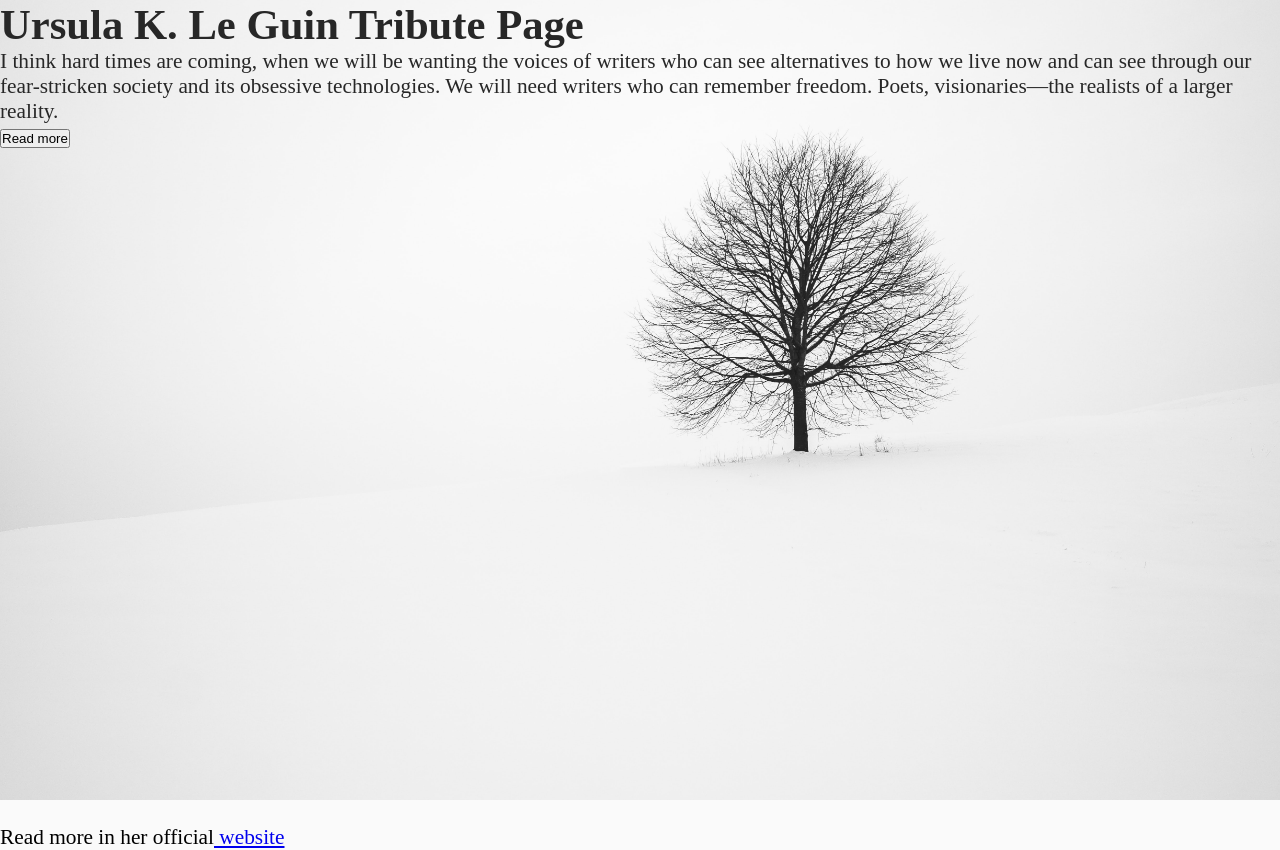
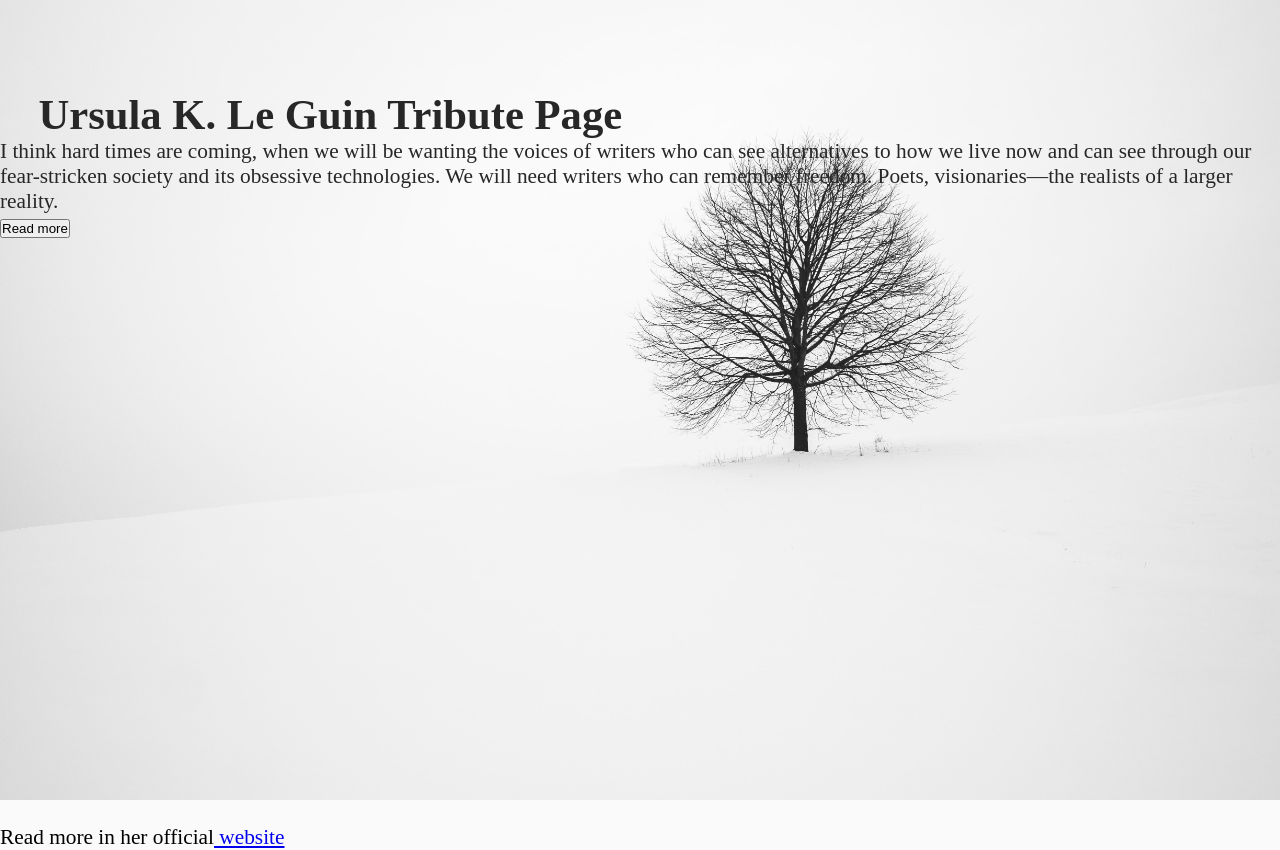
Before and after one commit to MinervaLong/fcc-tribute-page, a plain HTML site: page index.html in a window 1280 px wide. Drawn offline with Linux system fonts and the light colour scheme.

Commit message:
Add padding to title

```diff
--- a/scss/main.scss
+++ b/scss/main.scss
@@ -20,4 +20,8 @@ body {
 
 .hero-text {
     color: #272727;
+    #title {
+        padding-top: 7%;
+        padding-left: 3%;
+    }
 }
```
Also changed, not shown: css/main.css, 1 other file.
